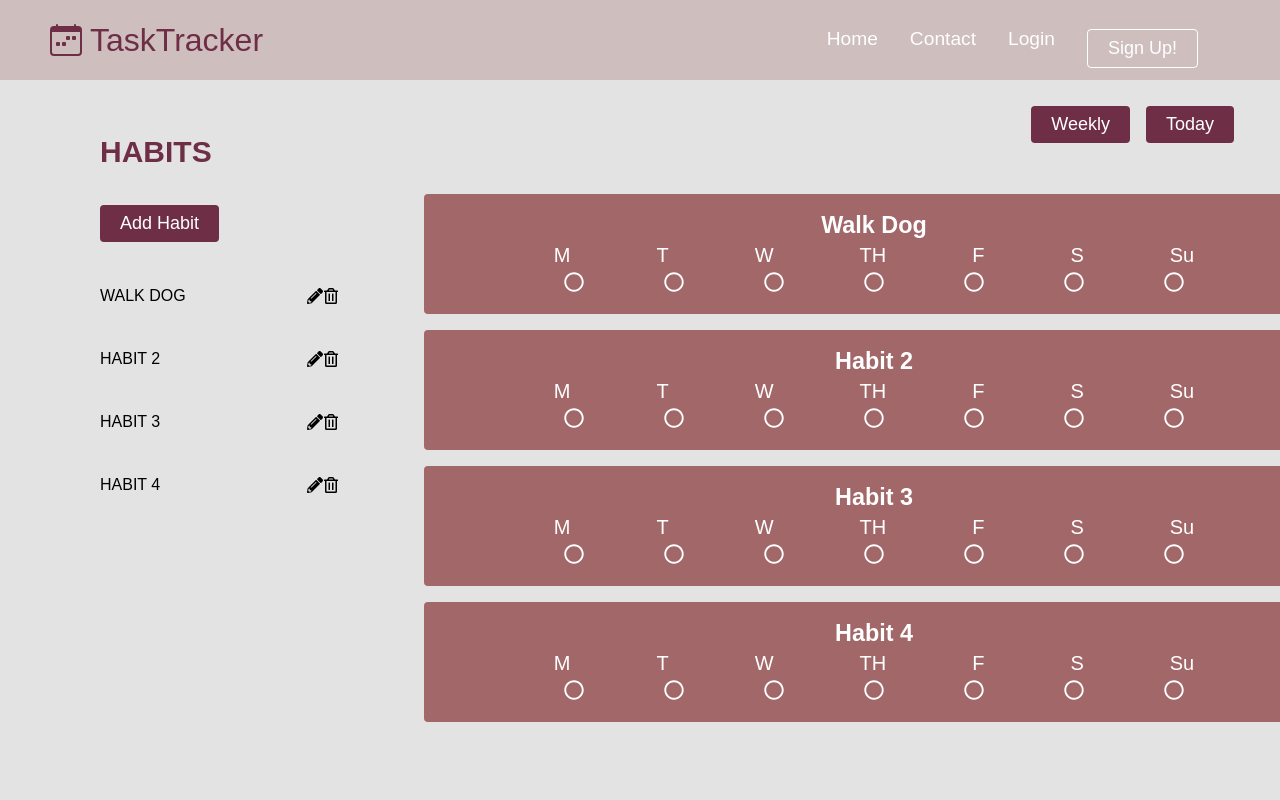
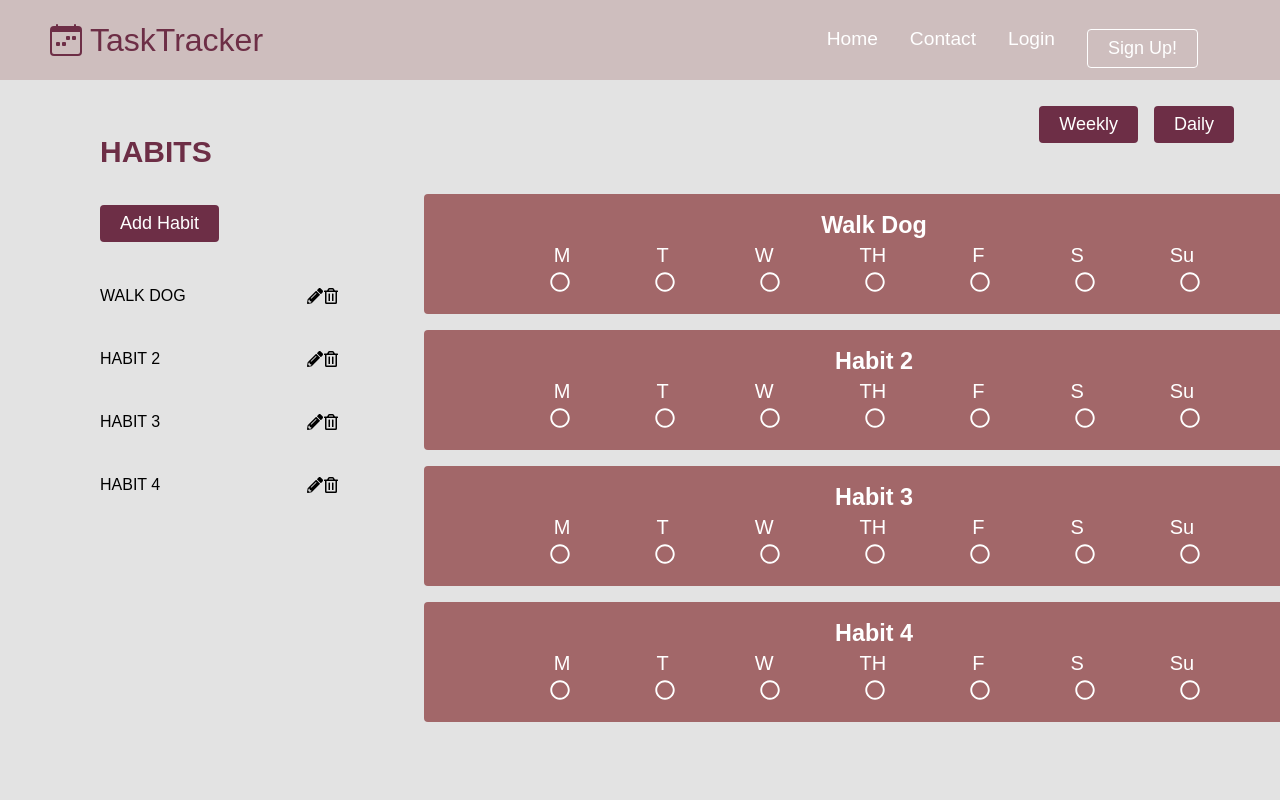
Before and after one commit to av2662/group14SEProject, a React (Create React App) app in the folder client/task_tracker/: page /MyHabits in a window 1280 px wide. Shown: the top 800 px of the page. Built offline with nearby package versions, Linux system fonts and the light colour scheme.

Commit message:
Habits page daily

```diff
--- a/client/task_tracker/src/components/Goals/Goals.css
+++ b/client/task_tracker/src/components/Goals/Goals.css
@@ -74,7 +74,7 @@
     transform: translate(-50%, -50%);
     background-color: #D5B9B2;
     width: 800px;
-    height: 450px;
+    height: 350px;
     padding: 20px;
     border-radius: 5px;
     border: 5px solid #ECE2D0;
--- a/client/task_tracker/src/components/Goals/Goals.jsx
+++ b/client/task_tracker/src/components/Goals/Goals.jsx
@@ -8,10 +8,10 @@ import '../../components/Button.css'
 
 const Goals = () => {
     const [AllGoals, setAllGoals] = useState([
-        { id: 0, name: "Walk Dog" },
-        { id: 1, name: "Habit 2" },
-        { id: 2, name: "Habit 3" },
-        { id: 3, name: "Habit 4" }
+        { id: 0, name: "Walk Dog", repeat: "weekly"},
+        { id: 1, name: "Habit 2",  repeat: "weekly"},
+        { id: 2, name: "Habit 3" , repeat: "daily"},
+        { id: 3, name: "Habit 4" , repeat: "daily"}
     ]);
     const days = ["M", "T", "W", "TH", "F", "S", "Su"];
     const [showHabitsPopup, setShowHabitsPopup] = useState(false);
@@ -19,7 +19,7 @@ const Goals = () => {
     const [selectedDays, setSelectedDays] = useState([]);  //making buttons clickable
     const [repeatOption, setRepeatOption] = useState(''); // 'daily' or 'weekly'
     const [editingHabitId, setEditingHabitId] = useState(null); // Track the ID of the habit being edited
-
+    const user = window.localStorage.getItem("user"); // gets the idUser of the loged in user
 
 
     const handleDayClick = (day) => {
@@ -162,23 +162,6 @@ const Goals = () => {
                         {/* <Button buttonSize='btn--medium' buttonColor='maroon'>Weekly</Button>
                         <Button buttonSize='btn--medium' buttonColor='maroon'>Daily</Button> */}
                     </div>
-                    <div className="popup-days">
-                        On these days
-                    </div>
-                    <div className="popup-daysButtons">
-                    {days?.map((item,index) =>(
-                        <Button
-                            key={`day-button-${index}`}
-                            buttonSize='btn--xs'
-                            buttonColor={selectedDays.includes(item) ? 'green' : 'maroon'}
-                            onClick={() => handleDayClick(item)}
-                            className={`daysButton ${selectedDays.includes(item) ? 'selected' : ''}`}
-                        >
-                            {item}
-                        </Button>
-                        // {/* // <Button buttonSize='btn--xs' buttonColor='maroon' className="daysButton">{item}</Button> */}
-                    ))}
-                    </div>
                     <div className="popup-saveButton">
                     <Button buttonSize='btn--small' buttonColor='maroon' onClick={handleSaveHabit}>Save</Button>
                     {/* <Button buttonSize='btn--small' buttonColor='maroon' onClick={() =>{setShowHabitsPopup(false)}} >Save</Button> */}
--- a/client/task_tracker/src/components/MyHabits/MyHabitsDesktop/MyHabitDesktop.css
+++ b/client/task_tracker/src/components/MyHabits/MyHabitsDesktop/MyHabitDesktop.css
@@ -68,8 +68,8 @@
 .circleGoals{
     display:inline-block;
     align-items: center;
-    margin-left: 40px;
-    margin-right: 40px;
+    margin-left: 43px;
+    margin-right: 42px;
     margin-top: 5px;
 }
 
--- a/client/task_tracker/src/components/MyHabits/MyHabitsDesktop/MyHabitsDesktop.jsx
+++ b/client/task_tracker/src/components/MyHabits/MyHabitsDesktop/MyHabitsDesktop.jsx
@@ -8,10 +8,10 @@ import { Button } from '../../Button';
 const MyHabitsDesktop = () => {
     const days = ["M", "T", "W", "TH", "F", "S", "Su"];
     const habits = [
-        { name: "Walk Dog" },
-        { name: "Habit 2" },
-        { name: "Habit 3" },
-        { name: "Habit 4" },
+        { name: "Walk Dog",repeat: "weekly" },
+        { name: "Habit 2" ,repeat: "weekly" },
+        { name: "Habit 3" ,repeat: "daily"},
+        { name: "Habit 4" ,repeat: "daily"}
     ];
     const [showdaily, setShowDaily] = useState(false); //true to false
     const [showWeekly, setShowWeekly] = useState(true); //true to false
@@ -33,7 +33,7 @@ const MyHabitsDesktop = () => {
             <div className='MainContainer'>
             <div className='HeaderContainer'>
                     <Button buttonSize='btn--medium' buttonColor='maroon' onClick={handleSelectWeekly}>Weekly</Button>
-                    <Button buttonSize='btn--medium' buttonColor='maroon' onClick={handleSelectDaily}>Today</Button>
+                    <Button buttonSize='btn--medium' buttonColor='maroon' onClick={handleSelectDaily}>Daily</Button>
                 </div>
                 {showdaily && (
                     <div className='MainGoalsContainer'>
```
Also changed, not shown: 1 other file (tests, documents, lock files or other folders).
